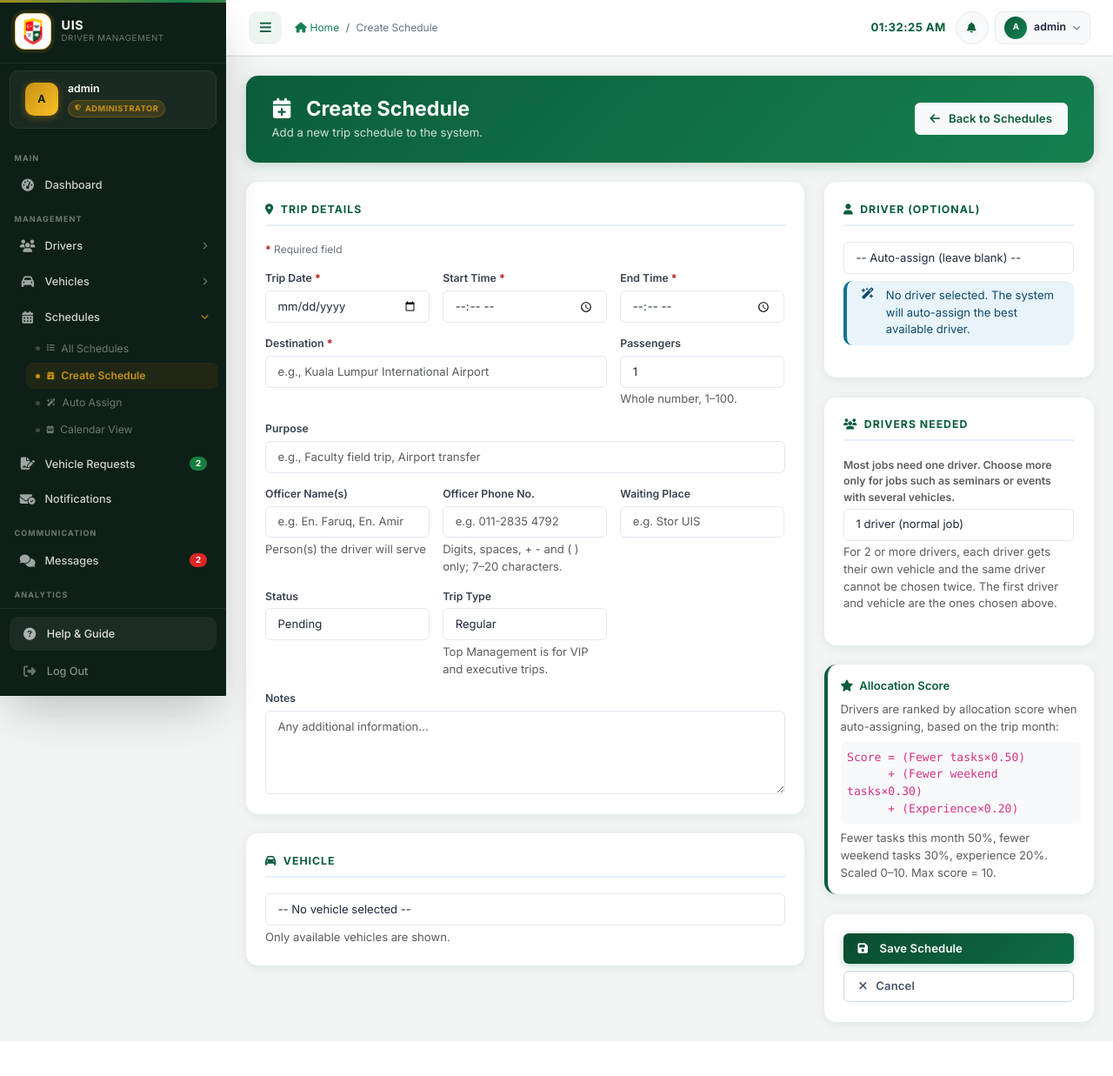
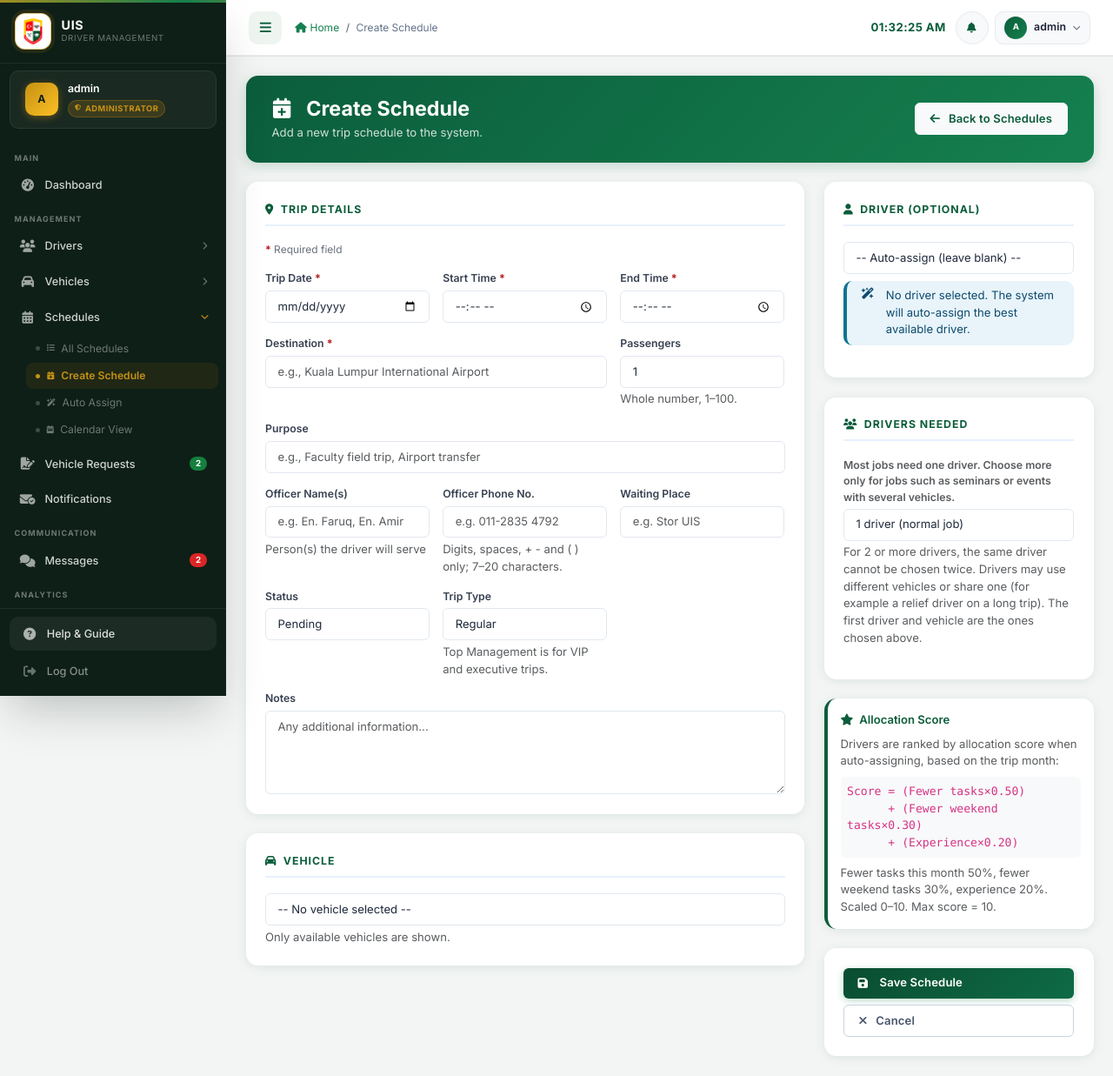
Before and after one commit to imanaiman-cs/DRIVER-SCHEDULING-AND-MANAGEMENT-SYSTEM-FOR-UNIVERSITI-ISLAM-SELANGOR, a PHP site: page /DRIVER-SCHEDULING-AND-MANAGEMENT-SYSTEM-FOR-UNIVERSITI-ISLAM-SELANGOR/admin/add_schedule.php in a window 1280 px wide. Shown: the whole page at 87% size. Before the commit the page ends 1185 px from the top, so only its background shows below. Run offline with PHP 8.4, Linux system fonts and the light colour scheme; a user stored in the database is signed in; data comes from the database, SQL or seed files in the repository; both versions use the stored data as it was after the commit; data that the repository does not hold is empty; some libraries are stand-ins or nearby versions.

Commit message:
Team jobs: drivers on the same job may share a vehicle
- Vehicle clash checks ignore the job's own rows (create, add driver,
  edit and the live conflict check).
- Fix ajax/check_conflict.php bind_param type string (live clash warnings
  were failing with a server error).
- Demo data: a long trip with two drivers on one bus.

Co-Authored-By: Claude Sonnet 5.5 <noreply@anthropic.com>
Claude-Session: https://claude.ai/code/session_01ScHXQLHCXXPreWKGpugrEY

```diff
--- a/admin/add_schedule.php
+++ b/admin/add_schedule.php
@@ -154,7 +154,6 @@ if ($_SERVER['REQUEST_METHOD'] === 'POST') {
     if ($team_n > 1 || $lead) {
         $label = function (int $i) use ($team_n) { return $team_n > 1 ? 'Driver ' . ($i + 1) : 'The new driver'; };
         $seen_d = [];
-        $seen_v = [];
         foreach ($assign as $i => $a) {
             if ($a['driver'] <= 0) {
                 $errors['team'] = $lead
@@ -176,11 +175,6 @@ if ($_SERVER['REQUEST_METHOD'] === 'POST') {
                     $errors['team'] = $label($i) . ' has a vehicle that is not available. Choose a vehicle from the list.';
                     break;
                 }
-                if (isset($seen_v[$a['vehicle']])) {
-                    $errors['team'] = 'The same vehicle is selected for more than one driver. Each driver needs a different vehicle.';
-                    break;
-                }
-                $seen_v[$a['vehicle']] = true;
             }
         }
         // Adding to an existing job: the driver must not already be on it
@@ -209,28 +203,17 @@ if ($_SERVER['REQUEST_METHOD'] === 'POST') {
     }
 
     // ── Conflict check – vehicle ─────────────────────────────
+    // (drivers of the same job may share a vehicle, so the job being added to is ignored)
     if (empty($errors) && $vehicle_id > 0) {
-        $conflict_sql = "SELECT schedule_id FROM schedules
-                         WHERE vehicle_id = ? AND trip_date = ?
-                           AND status NOT IN ('cancelled')
-                           AND (
-                               (start_time < ? AND end_time > ?) OR
-                               (start_time < ? AND end_time > ?) OR
-                               (start_time >= ? AND end_time <= ?)
-                           )
-                         LIMIT 1";
-        $cs = $conn->prepare($conflict_sql);
-        $cs->bind_param('isssssss', $vehicle_id, $trip_date,
-            $end_time, $start_time,
-            $start_time, $end_time,
-            $start_time, $end_time
-        );
-        $cs->execute();
-        $cs->store_result();
-        if ($cs->num_rows > 0) {
+        $share_ids = [];
+        if ($lead) {
+            $gid = (int)($lead['job_group'] ?: $lead['schedule_id']);
+            $gq  = $conn->query("SELECT schedule_id FROM schedules WHERE schedule_id = " . (int)$lead['schedule_id'] . " OR job_group = {$gid}");
+            while ($gq && ($gr = $gq->fetch_assoc())) { $share_ids[] = (int)$gr['schedule_id']; }
+        }
+        if (findResourceConflict($conn, 'vehicle_id', $vehicle_id, $trip_date, $start_time, $end_time, $share_ids)) {
             $errors['vehicle_id'] = 'The selected vehicle already has a schedule that overlaps this time slot. Choose another vehicle, or change the date or times.';
         }
-        $cs->close();
     }
 
     // ── Conflict check – driver ──────────────────────────────
@@ -741,8 +724,8 @@ if ($_SERVER['REQUEST_METHOD'] === 'POST') {
                             <?php endfor; ?>
                         </select>
                         <div class="form-text" id="teamHelp">
-                            For 2 or more drivers, each driver gets their own vehicle and the same driver cannot be chosen twice.
-                            The first driver and vehicle are the ones chosen above.
+                            For 2 or more drivers, the same driver cannot be chosen twice. Drivers may use different vehicles or share one
+                            (for example a relief driver on a long trip). The first driver and vehicle are the ones chosen above.
                         </div>
                         <?php if (isset($errors['team'])): ?>
                         <div class="alert alert-danger py-2 mt-3 mb-0 small" role="alert">
@@ -866,11 +849,11 @@ if ($_SERVER['REQUEST_METHOD'] === 'POST') {
         syncTeamChoices();
     }
 
-    // The same driver / vehicle cannot be picked twice in one job:
+    // The same driver cannot be picked twice in one job:
     // grey out what another row already chose, and warn if it still happens.
     function syncTeamChoices() {
-        ['team-driver', 'team-vehicle'].forEach(function (cls) {
-            const primary = document.getElementById(cls === 'team-driver' ? 'driver_id' : 'vehicle_id');
+        ['team-driver'].forEach(function (cls) {
+            const primary = document.getElementById('driver_id');
             const selects = [primary].concat(Array.from(document.querySelectorAll('.' + cls))).filter(function (el) {
                 return el && !el.disabled;
             });
@@ -929,7 +912,7 @@ if ($_SERVER['REQUEST_METHOD'] === 'POST') {
             $.ajax({
                 url:      SITE_URL + '/ajax/check_conflict.php',
                 method:   'POST',
-                data:     { vehicle_id: vehicleId, driver_id: driverId, trip_date: date, start_time: startTime, end_time: endTime },
+                data:     { vehicle_id: vehicleId, driver_id: driverId, trip_date: date, start_time: startTime, end_time: endTime, share_with: <?php echo $lead ? (int)$lead['schedule_id'] : 0; ?> },
                 dataType: 'json'
             }).done(function (res) {
                 if (res.vehicle_conflict) {
--- a/help.php
+++ b/help.php
@@ -183,7 +183,7 @@ if ($role === 'admin') {
         <p>Most jobs need one driver. Some jobs, such as a seminar or an event with several buses, need two or more.</p>
         <ol>
             <li>Open <strong>Create Schedule</strong> and choose <strong>Drivers needed</strong> (2 to 5).</li>
-            <li>Pick a driver and a vehicle for each row.</li>
+            <li>Pick a driver and a vehicle for each row. Drivers can use different vehicles, or share one (for example a relief driver on a long trip).</li>
             <li>Save. Every driver gets the same job on their own schedule and sees who else is on it.</li>
         </ol>
         <p>To add another driver to a job that already exists, press the <strong>group icon</strong> on that row in <strong>All Schedules</strong>.</p>
```
Also changed, not shown: admin/edit_schedule.php (+3 -26 lines), ajax/check_conflict.php (+15 -3 lines), database.sql.
